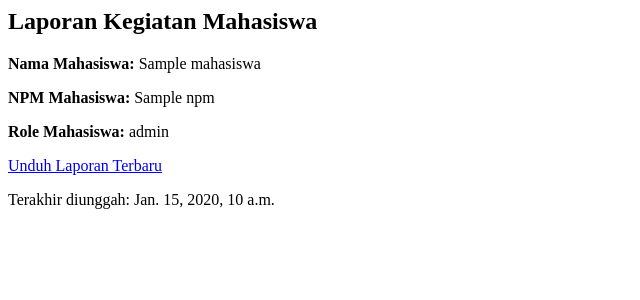
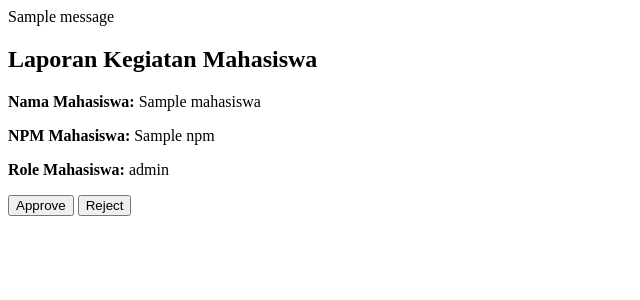
Before and after one commit to syauqiarman/kprot, a Django app: template lihat_laporan_kegiatan/templates/lihat_laporan_kegiatan.html in a window 1280 px wide. Shown: the top 300 px of the page, without its empty margins (0-640 px from the left). Run offline with Django 5.2, Linux system fonts and the light colour scheme; the template is opened without the code that fills it: most values are stand-ins (such as "Sample title", 1, 10 or a date in 2020); one stand-in notice (Sample message) is shown; data that the repository does not hold is empty; parts of the project's set-up code (start-up, migrations or seed data) failed here and were passed over.

Commit message:
udh fungsional tp zero css

```diff
--- a/lihat_laporan_kegiatan/templates/dashboard_penyelia_sementara.html
+++ b/lihat_laporan_kegiatan/templates/dashboard_penyelia_sementara.html
@@ -10,7 +10,7 @@
       {% for p in kp_list %}
         <li>
           {{ p.mahasiswa.nama }} -
-          <a href="{% url 'lihat_laporan_kegiatan:lihat_laporan_kegiatan' p.mahasiswa.id 'kp' %}">Lihat Laporan KP</a>
+          <a href="{% url 'lihat_laporan_kegiatan:lihat_laporan_kegiatan' 'kp' p.mahasiswa.id %}">Lihat Laporan KP</a>
         </li>
       {% endfor %}
     </ul>
@@ -24,7 +24,7 @@
       {% for p in mbkm_list %}
         <li>
           {{ p.mahasiswa.nama }} -
-          <a href="{% url 'lihat_laporan_kegiatan:lihat_laporan_kegiatan' p.mahasiswa.id 'mbkm' %}">Lihat Laporan MBKM</a>
+          <a href="{% url 'lihat_laporan_kegiatan:lihat_laporan_kegiatan' 'mbkm' p.mahasiswa.id %}">Lihat Laporan MBKM</a>
         </li>
       {% endfor %}
     </ul>
--- a/lihat_laporan_kegiatan/templates/lihat_laporan_kegiatan.html
+++ b/lihat_laporan_kegiatan/templates/lihat_laporan_kegiatan.html
@@ -1,6 +1,27 @@
 <!-- {% extends 'base.html' %} -->
 
 <!-- {% block content %} -->
+<style>
+    .hidden {
+      display: none;
+    }
+</style>
+
+{% if messages %}
+  <div class="my-4">
+    {% for message in messages %}
+      <div
+        class="px-4 py-3 rounded
+              {% if message.tags == 'success' %}bg-green-100 text-green-800 border border-green-400
+              {% elif message.tags == 'error' %}bg-red-100 text-red-800 border border-red-400
+              {% elif message.tags == 'warning' %}bg-yellow-100 text-yellow-800 border border-yellow-400
+              {% else %}bg-blue-100 text-blue-800 border border-blue-400{% endif %}">
+        {{ message }}
+      </div>
+    {% endfor %}
+  </div>
+{% endif %}
+
 <div class="container mt-4">
   <h2>Laporan Kegiatan Mahasiswa</h2>
   <p><strong>Nama Mahasiswa:</strong> {{ pendaftaran.mahasiswa.nama }}</p>
@@ -23,8 +44,39 @@
         </div>
     </div>
 
+    <!-- Tombol Approve dan Deny -->
+    <div class="mt-6">
+        <form method="POST" action="{% url 'lihat_laporan_kegiatan:persetujuan_laporan' program=program id_mahasiswa=laporan.pendaftaran.mahasiswa.id %}">
+        {% csrf_token %}
+
+        <!-- Tombol Approve -->
+        <button type="submit" name="action" value="approve" class="bg-green-600 text-white px-4 py-2 rounded hover:bg-green-700">
+            Approve
+        </button>
+
+        <!-- Tombol Reject -->
+        <button type="button" id="rejectBtn" class="bg-red-600 text-white px-4 py-2 rounded hover:bg-red-700 ml-4">
+            Reject
+        </button>
+
+        <!-- Textarea Feedback, awalnya disembunyikan -->
+        <div id="feedbackForm" class="mt-4 hidden">
+            <textarea name="feedback" rows="4" placeholder="Masukkan feedback laporan..." class="w-full border rounded p-2"></textarea>
+            <button type="submit" name="action" value="reject" class="mt-2 bg-red-600 text-white px-4 py-2 rounded hover:bg-red-700">
+            Submit
+            </button>
+        </div>
+        </form>
+    </div>
+
   {% else %}
     <p class="text-muted mt-3">Belum ada laporan yang dikirim.</p>
   {% endif %}
 </div>
+
+<script>
+    document.getElementById('rejectBtn').addEventListener('click', function () {
+      document.getElementById('feedbackForm').classList.remove('hidden');
+    });
+</script>
 <!-- {% endblock %} -->
--- a/lihat_laporan_kegiatan/urls.py
+++ b/lihat_laporan_kegiatan/urls.py
@@ -1,10 +1,10 @@
 from django.urls import path
-from lihat_laporan_kegiatan.views import lihat_laporan_kegiatan, dashboard_penyelia_sementara
+from lihat_laporan_kegiatan.views import lihat_laporan_kegiatan, dashboard_penyelia_sementara, persetujuan_laporan
 
 app_name = 'lihat_laporan_kegiatan'
 
 urlpatterns = [
     path('penyelia/lihat/<str:program>/<int:mahasiswa_id>/', lihat_laporan_kegiatan, name='lihat_laporan_kegiatan'),
     path('penyelia/dashboard/', dashboard_penyelia_sementara, name='dashboard_penyelia_sementara'),
-    # path('persetujuan_laporan/', persetujuan_laporan, name='persetujuan_laporan'),
+    path('penyelia/persetujuan/<str:program>/<int:id_mahasiswa>/', persetujuan_laporan, name='persetujuan_laporan'),
 ]
```
Also changed, not shown: lihat_laporan_kegiatan/views.py (+31 -44 lines).
